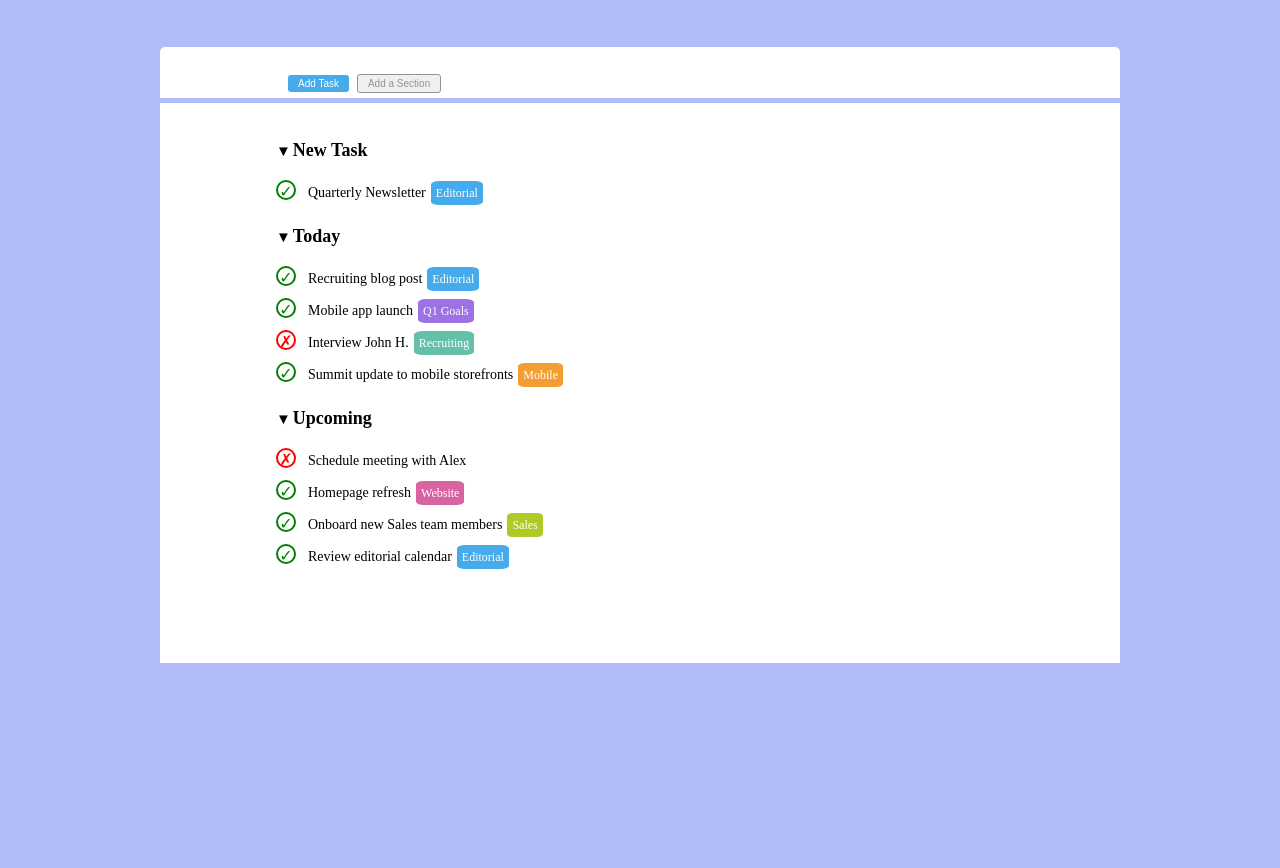
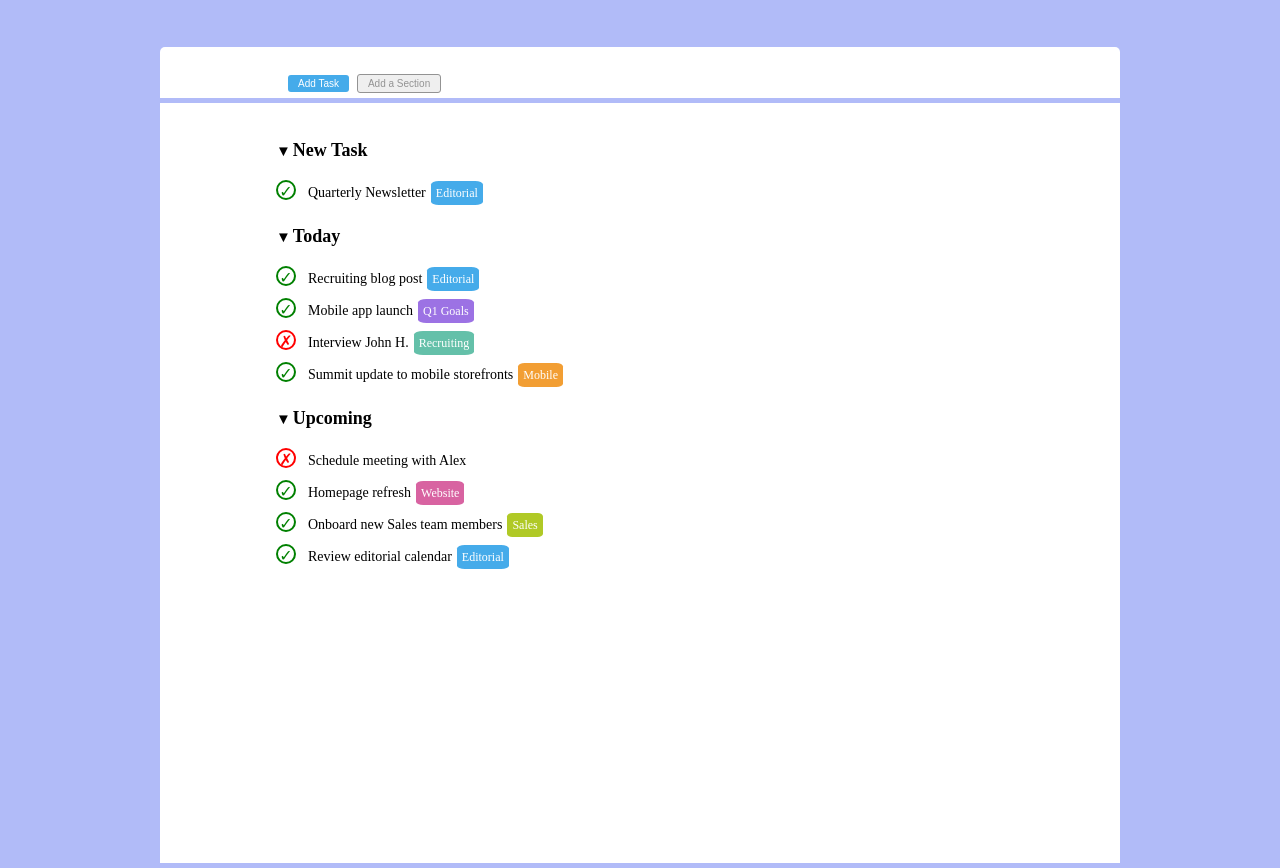
Before and after one commit to ValerioGc/html-css-toboolist, a plain HTML site: page index.html in a window 1280 px wide. Shown: the part 53-921 px from the top of the page. Before the commit the page ends 800 px from the top, so only its background shows below. Drawn offline with Linux system fonts and the light colour scheme.

Commit message:
correzione 2

```diff
--- a/css/style.css
+++ b/css/style.css
@@ -18,7 +18,7 @@ header>h1 {
 
 main {
     width: 75%;
-    height: 70vh;
+    height: 95vh;
     margin: 5px auto;
 }
 
```
Also changed, not shown: index.html (line endings or trailing spaces).
